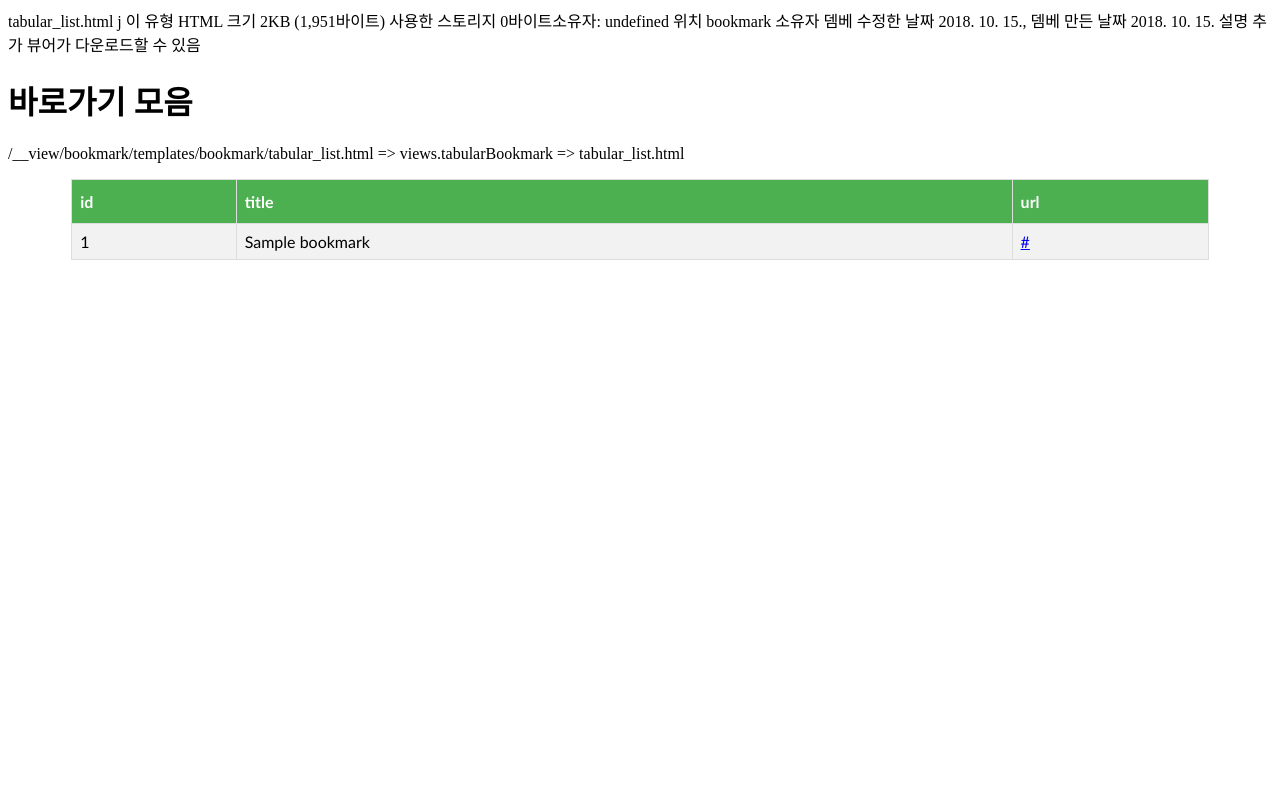
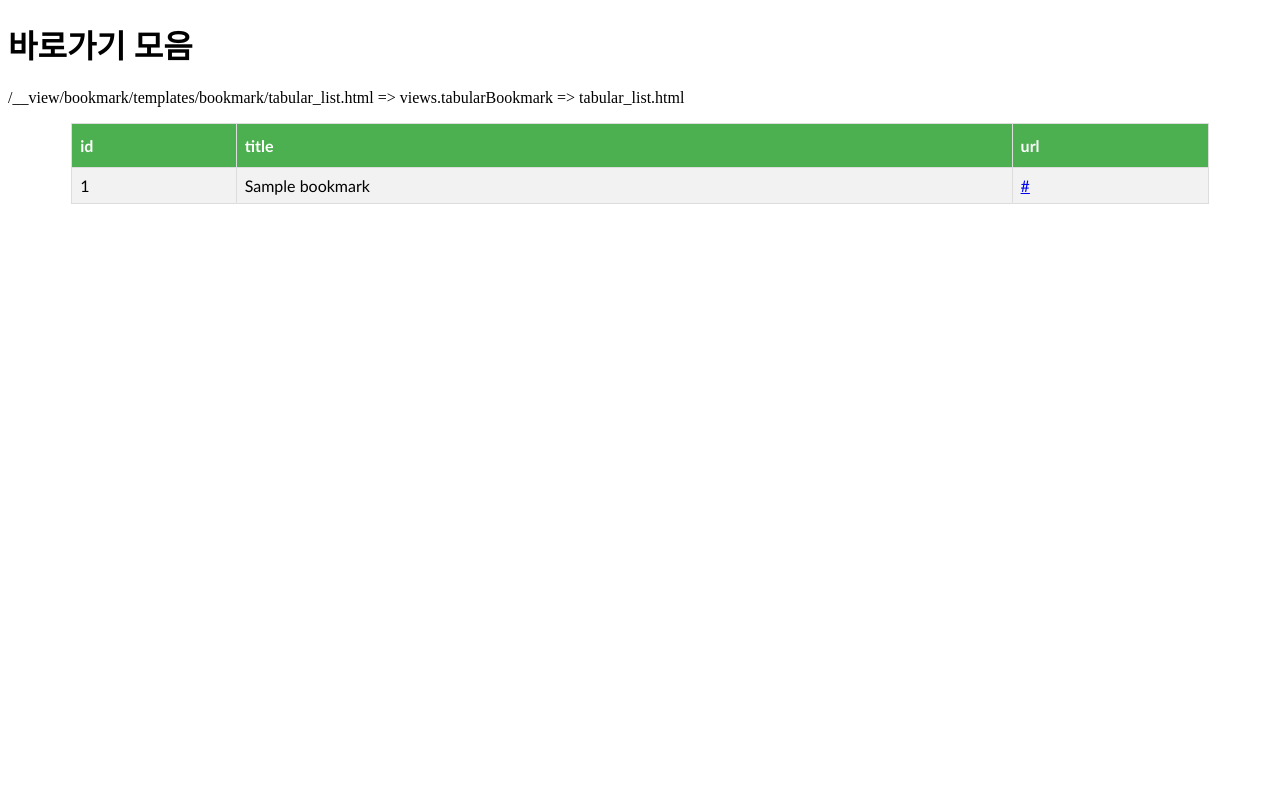
Before and after one commit to jeounghaa/blog, a Django app: template bookmark/templates/bookmark/tabular_list.html in a window 1280 px wide. Run offline with Django 3.2, Linux system fonts and the light colour scheme; the template is opened without the code that fills it: most values are stand-ins (such as "Sample title", 1, 10 or a date in 2020).

Commit message:
Changed ...

```diff
--- a/bookmark/templates/bookmark/tabular_list.html
+++ b/bookmark/templates/bookmark/tabular_list.html
@@ -1,23 +1,3 @@
-tabular_list.html
-
-j
-이
-유형
-HTML
-크기
-2KB (1,951바이트)
-사용한 스토리지
-0바이트소유자: undefined
-위치
-bookmark
-소유자
-뎀베
-수정한 날짜
-2018. 10. 15., 뎀베
-만든 날짜
-2018. 10. 15.
-설명 추가
-뷰어가 다운로드할 수 있음
 <!DOCTYPE html>
 <html lang="ko">
 <head>
```
